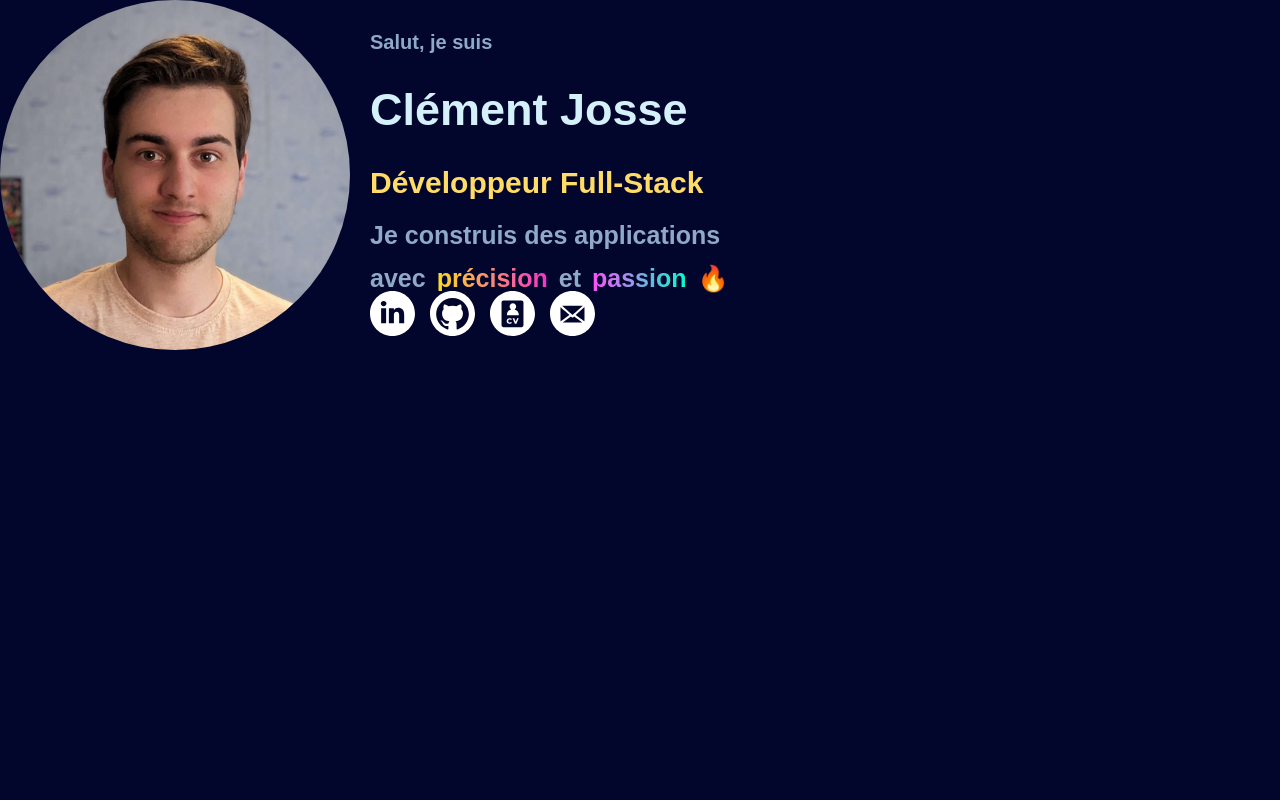
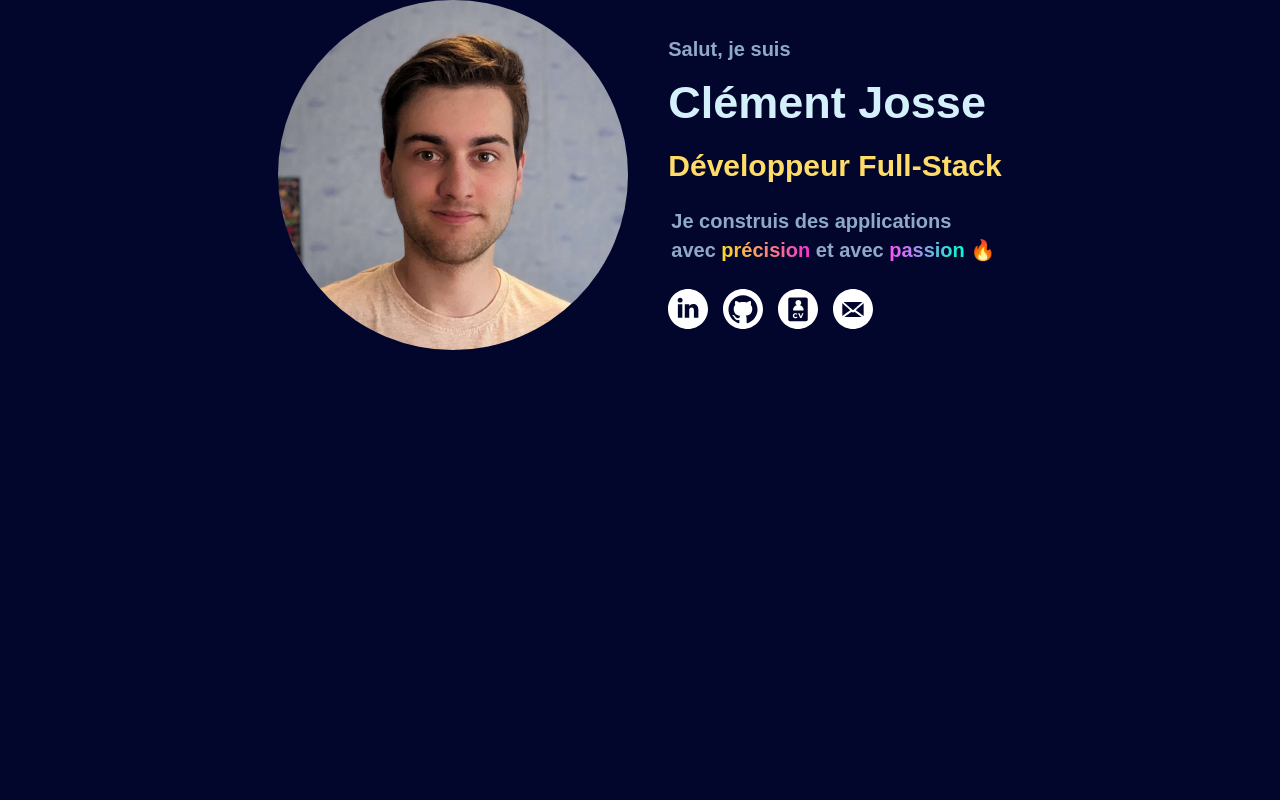
Before and after one commit to ClementJosse/portfolio, a React (Create React App) app: page / in a window 1280 px wide. Built offline with nearby package versions, Linux system fonts and the light colour scheme.

Commit message:
Centrage du texte

```diff
--- a/src/components/HomeInfos.css
+++ b/src/components/HomeInfos.css
@@ -1,20 +1,30 @@
+.TextInfos > * {
+    margin-bottom: 15px; /* Ajoute une marge sous chaque élément enfant de TextInfos */
+}
+
+
 .HomeInfos {
     position: relative;
     z-index: 2;
-    font-family: 'Montserrat', sans-serif; /* Appliquer la police Montserrat */
-
+    font-family: 'Montserrat', sans-serif;
+    display: flex;
+    flex-direction: column; /* ou row selon la disposition souhaitée */
+    gap: 20px; /* Définit l'espacement entre les éléments enfants */
 }
 
 .Split {
   display: flex;
+  position: relative;
   align-items: center;
-  gap: 20px;
+  justify-content: center;
+  gap: 40px;
 }
-
 
 .salut{
     color: #8FA9CA;
     font-size: 20px;
+    position: relative;
+    top: 15px; /* Déplace l'élément de 100px vers le bas */
 }
 
 .clement{
@@ -26,27 +36,14 @@
     color: #FFDC67;
     font-size: 30px;
 }
-.avec h1 {
-    margin: 0; /* Supprimer les marges qui pourraient agrandir la taille perçue */
-    padding: 0; /* Supprimer les paddings */
-    line-height: 1; /* Ajuster la hauteur de ligne pour qu'elle corresponde exactement à la taille de la police */
-}
 
 
 .construis{
     color:#8FA9CA;
-    font-size: 25px;
-}
-
-.avec {
-    display: flex;
-    align-items: center;
-    color:#8FA9CA;
-    gap: 11px;
-}
-
-.avec h1{
-    font-size: 25px;
+    font-size: 10px;
+    line-height: 15px;
+    border-style: dotted;
+    border-color: rgba(255, 0, 0, 0);
 }
 
 .precision {
@@ -67,5 +64,5 @@
 }
 
 .SocialIcons .icon {
-    width: 45px;
+    width: 40px;
 }
--- a/src/components/HomeInfos.tsx
+++ b/src/components/HomeInfos.tsx
@@ -17,14 +17,11 @@ export default function Canvas(): ReactElement {
                 <h1 className="salut">Salut, je suis</h1>
                 <h1 className="clement">Clément Josse</h1>
                 <h1 className="developpeur">Développeur Full-Stack</h1>
-                <h1 className="construis">Je construis des applications</h1>
-                <div className="avec">
-                    <h1>avec</h1>
-                    <h1 className="precision">précision</h1>
-                    <h1>et</h1>
-                    <h1 className="passion">passion</h1>
-                    <h1>🔥</h1>
+                <div className="construis">
+                    <h1>Je construis des applications</h1>
+                    <h1>avec <span className="precision">précision</span> et avec <span className="passion">passion</span> 🔥</h1>
                 </div>
+
                 <div className="SocialIcons">
                     <img src={linkedin} alt="LinkedIn" className="icon" />
                     <img src={github} alt="GitHub" className="icon" />
```
